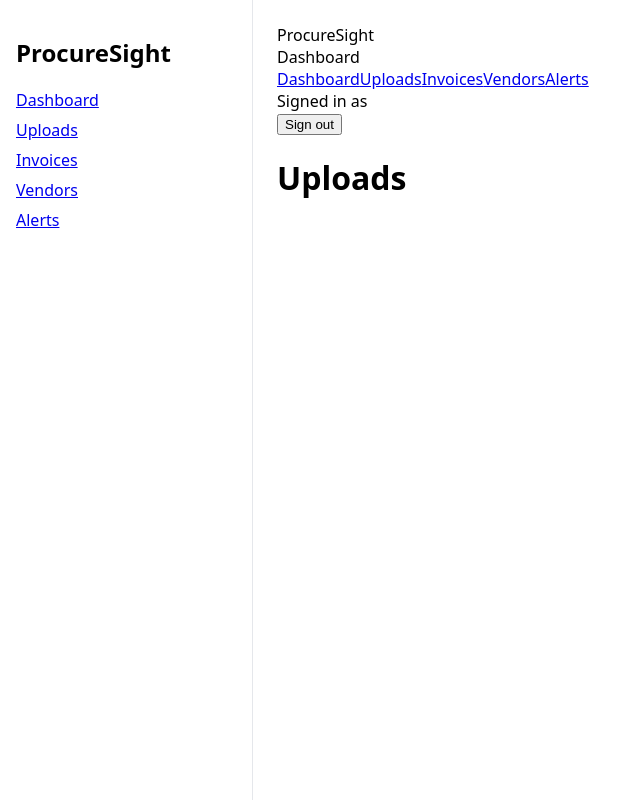
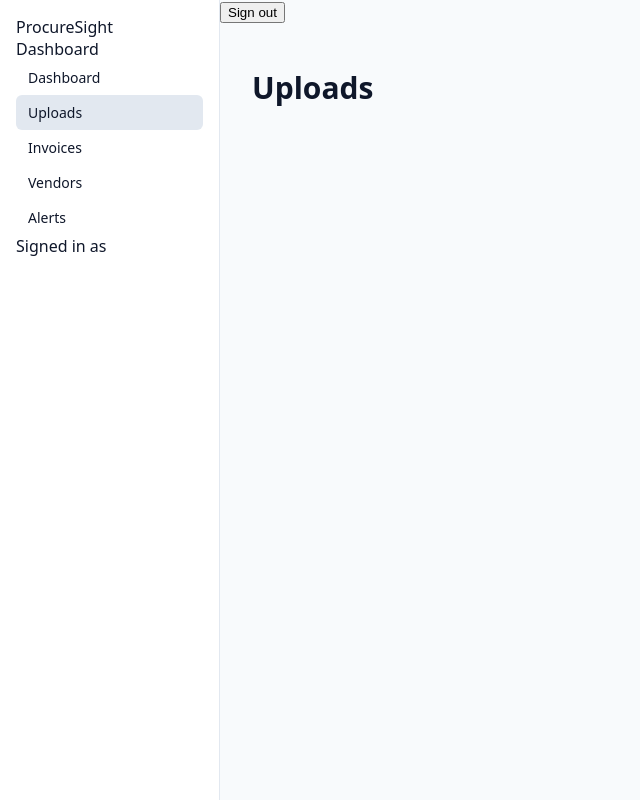
Before and after one commit to LingEnOwO/ProcureSight, a Next.js app in the folder apps/web/: page /uploads in a window 1280 px wide. Shown: the whole page, without its empty margins (0-640 px from the left). Built offline with nearby package versions, Linux system fonts and the light colour scheme; no server answers.

Commit message:
ui(web): add global styles and simplify root layout

```diff
--- /dev/null
+++ b/apps/web/app/globals.css
@@ -0,0 +1,102 @@
+@tailwind base;
+@tailwind components;
+@tailwind utilities;
+
+/* -------- Global reset -------- */
+* {
+  box-sizing: border-box;
+}
+
+html,
+body {
+  margin: 0;
+  padding: 0;
+  height: 100%;
+  font-family: system-ui, -apple-system, BlinkMacSystemFont, "Segoe UI",
+    Roboto, Helvetica, Arial, sans-serif;
+  background-color: rgb(248 250 252); /* slate-50 */
+  color: rgb(15 23 42); /* slate-900 */
+}
+
+/* -------- Typography -------- */
+h1 {
+  font-size: 1.875rem; /* text-3xl */
+  font-weight: 600;
+}
+
+h2 {
+  font-size: 1.25rem; /* text-xl */
+  font-weight: 600;
+}
+
+p {
+  line-height: 1.6;
+}
+
+/* -------- Links -------- */
+a {
+  color: inherit;
+  text-decoration: none;
+}
+
+/* -------- Layout helpers -------- */
+.app-shell {
+  display: flex;
+  min-height: 100vh;
+}
+
+.main-content {
+  flex: 1;
+  padding: 1.5rem 2rem;
+}
+
+/* -------- Sidebar -------- */
+.sidebar {
+  width: 220px;
+  background: white;
+  border-right: 1px solid rgb(226 232 240); /* slate-200 */
+  padding: 1rem;
+}
+
+.sidebar a {
+  display: block;
+  padding: 0.5rem 0.75rem;
+  border-radius: 0.375rem;
+  font-size: 0.875rem;
+}
+
+.sidebar a:hover {
+  background: rgb(241 245 249); /* slate-100 */
+}
+
+.sidebar a.active {
+  background: rgb(226 232 240); /* slate-200 */
+  font-weight: 500;
+}
+
+/* -------- Cards -------- */
+.card {
+  background: white;
+  border-radius: 0.75rem;
+  border: 1px solid rgb(226 232 240); /* slate-200 */
+  padding: 1.25rem;
+}
+
+/* -------- Tables -------- */
+table {
+  width: 100%;
+  border-collapse: collapse;
+}
+
+th,
+td {
+  padding: 0.75rem;
+  border-bottom: 1px solid rgb(226 232 240);
+  text-align: left;
+  font-size: 0.875rem;
+}
+
+th {
+  color: rgb(71 85 105); /* slate-600 */
+  font-weight: 500;
+}
--- a/apps/web/app/layout.tsx
+++ b/apps/web/app/layout.tsx
@@ -1,4 +1,4 @@
-import Link from "next/link";
+import "./globals.css";
 
 export const metadata = {
   title: "ProcureSight",
@@ -12,28 +12,7 @@ export default function RootLayout({
   return (
     <html lang="en">
       <body style={{ margin: 0, fontFamily: "system-ui" }}>
-        <div style={{ display: "flex", minHeight: "100vh" }}>
-          {/* Sidebar */}
-          <aside
-            style={{
-              width: 220,
-              padding: 16,
-              borderRight: "1px solid #e5e7eb",
-            }}
-          >
-            <h2>ProcureSight</h2>
-            <nav style={{ display: "flex", flexDirection: "column", gap: 8 }}>
-              <Link href="/dashboard">Dashboard</Link>
-              <Link href="/uploads">Uploads</Link>
-              <Link href="/invoices">Invoices</Link>
-              <Link href="/vendors">Vendors</Link>
-              <Link href="/alerts">Alerts</Link>
-            </nav>
-          </aside>
-
-          {/* Main */}
-          <main style={{ flex: 1, padding: 24 }}>{children}</main>
-        </div>
+        {children}
       </body>
     </html>
   );
```
